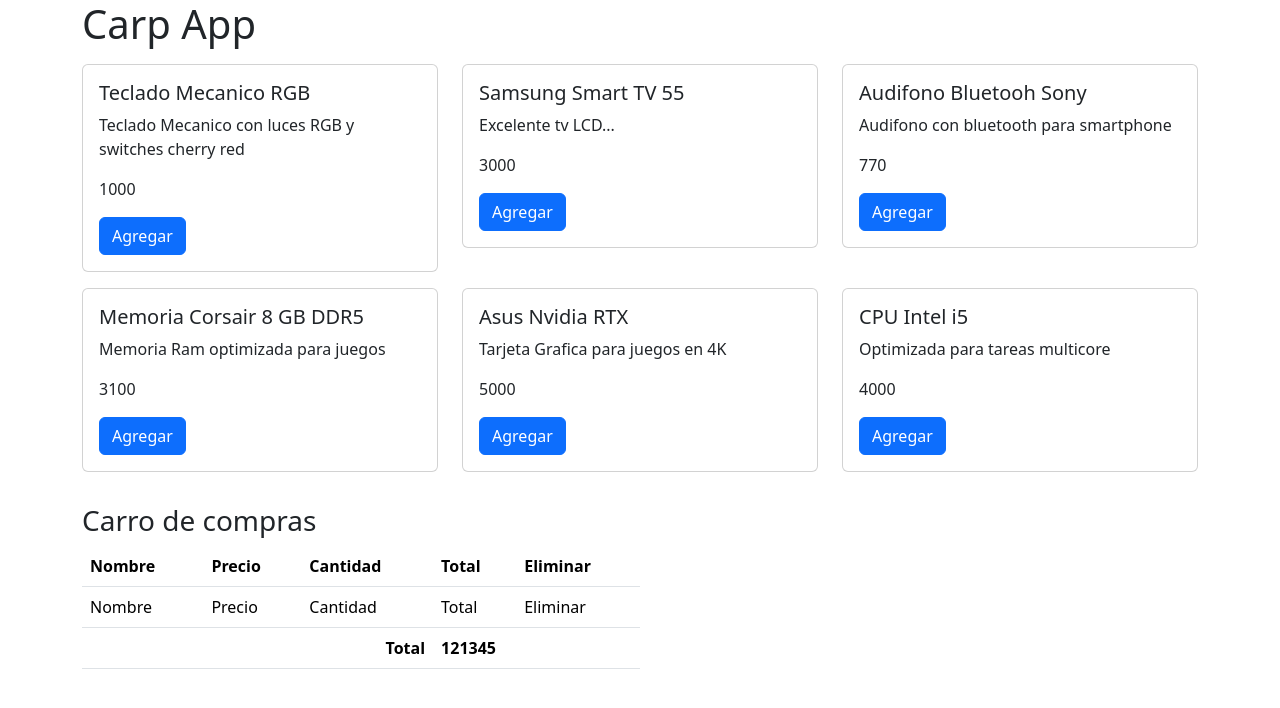
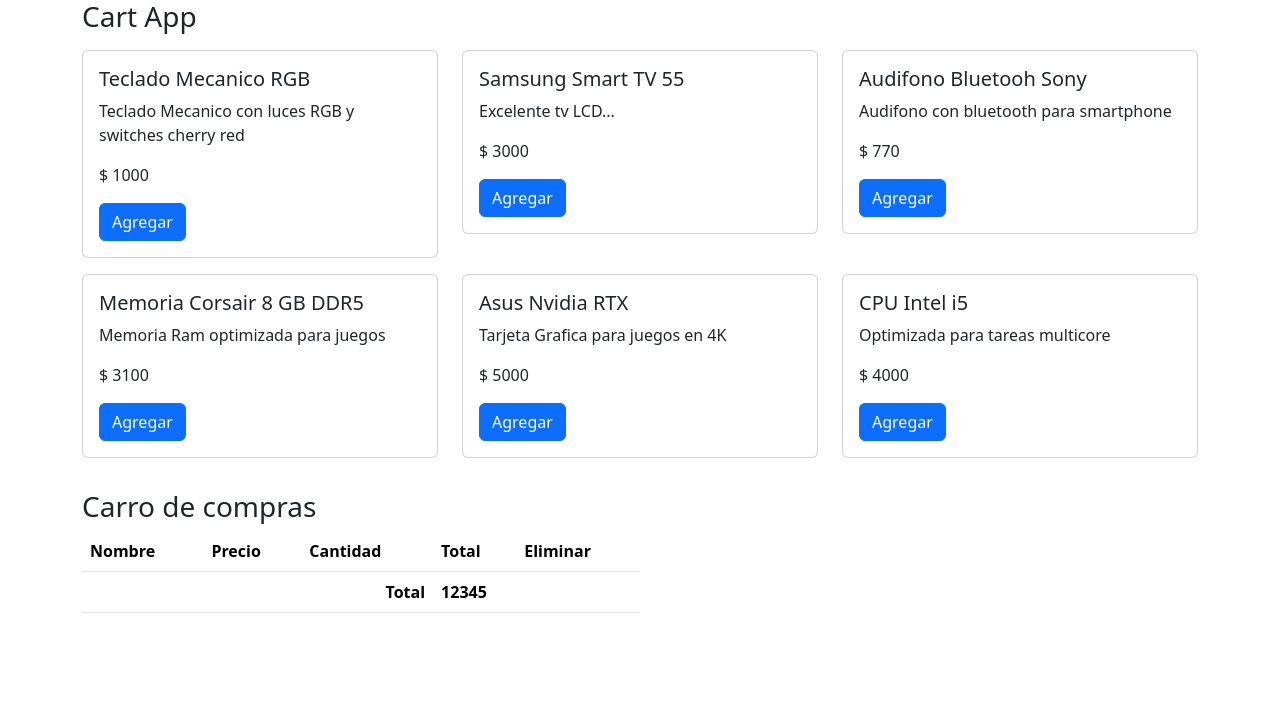
Before and after one commit to ivanacebo/react-fronted-and-spring-boot-backend, a React (Vite) app in the folder 5-cart-app/: page / in a window 1280 px wide. Shown: the top 708 px of the page. Built offline with nearby package versions, Linux system fonts and the light colour scheme.

Commit message:
funcion de añadir al carrito los productos

```diff
--- a/5-cart-app/src/CarpApp.jsx
+++ /dev/null
@@ -1,17 +0,0 @@
-import { CartView } from "./components/CartView";
-import { CatalogView } from "./components/CatalogView";
-
-export const CarpApp = () => {
-  return (
-    <>
-      <div className="container">
-        <h1>Carp App</h1>
-        <CatalogView />
-
-        <div className="my-4 w-50">
-          <CartView />
-        </div>
-      </div>
-    </>
-  );
-};
--- /dev/null
+++ b/5-cart-app/src/CartApp.jsx
@@ -0,0 +1,39 @@
+import { useState } from "react";
+import { CartView } from "./components/CartView";
+import { CatalogView } from "./components/CatalogView";
+
+const inititalCartItems = [
+  // {
+  //     product: {
+  //     },
+  //     quantity: 0,
+  //     total: 0
+  // }
+];
+
+export const CartApp = () => {
+  const [cartItems, setCartItems] = useState(inititalCartItems);
+
+  const handlerAddProductCart = (product) => {
+    setCartItems([
+      ...cartItems,
+      {
+        product,
+        quantity: 1,
+        total: product.price * 1,
+      },
+    ]);
+  };
+  return (
+    <>
+      <div className="container">
+        <h3>Cart App</h3>
+        <CatalogView handler={handlerAddProductCart} />
+
+        <div className="my-4 w-50">
+          <CartView items={cartItems} />
+        </div>
+      </div>
+    </>
+  );
+};
--- a/5-cart-app/src/components/CartView.jsx
+++ b/5-cart-app/src/components/CartView.jsx
@@ -1,8 +1,8 @@
-export const CartView = () => {
+export const CartView = ({ items }) => {
   return (
     <>
       <h3>Carro de compras</h3>
-      <table className="table table-hover table-triped">
+      <table className="table table-hover table-striped">
         <thead>
           <tr>
             <th>Nombre</th>
@@ -13,13 +13,15 @@
           </tr>
         </thead>
         <tbody>
-          <tr>
-            <td>Nombre</td>
-            <td>Precio</td>
-            <td>Cantidad</td>
-            <td>Total</td>
-            <td>Eliminar</td>
-          </tr>
+          {items.map((item) => (
+            <tr key={item.product.id}>
+              <td>{item.product.name}</td>
+              <td>{item.product.price}</td>
+              <td>{item.quantity}</td>
+              <td>{item.quantity * item.product.price}</td>
+              <td>eliminar</td>
+            </tr>
+          ))}
         </tbody>
         <tfoot>
           <tr>
@@ -27,7 +29,7 @@
               Total
             </td>
             <td colSpan="2" className="text-start fw-bold">
-              121345
+              12345
             </td>
           </tr>
         </tfoot>
--- a/5-cart-app/src/components/CatalogView.jsx
+++ b/5-cart-app/src/components/CatalogView.jsx
@@ -2,19 +2,20 @@
 import { getProducts } from "../services/productService";
 import { ProductCardView } from "./ProductCardView";
 
-export const CatalogView = ({}) => {
+export const CatalogView = ({ handler }) => {
   const [products, setProducts] = useState([]);
 
   useEffect(() => {
     setProducts(getProducts());
   }, []);
-
   return (
     <>
       <div className="row">
         {products.map((prod) => (
           <div className="col-4 my-2" key={prod.id}>
             <ProductCardView
+              handler={handler}
+              id={prod.id}
               name={prod.name}
               description={prod.description}
               price={prod.price}
--- a/5-cart-app/src/components/ProductCardView.jsx
+++ b/5-cart-app/src/components/ProductCardView.jsx
@@ -1,12 +1,21 @@
-export const ProductCardView = ({ name, description, price }) => {
+export const ProductCardView = ({ handler, id, name, description, price }) => {
+  const onAddProduct = (product) => {
+    console.log(product);
+    handler(product);
+  };
   return (
     <>
       <div className="card">
         <div className="card-body">
           <h5 className="card-title">{name}</h5>
           <p className="card-text">{description}</p>
-          <p className="card-text">{price}</p>
-          <button className="btn btn-primary">Agregar</button>
+          <p className="card-text">$ {price}</p>
+          <button
+            className="btn btn-primary"
+            onClick={() => onAddProduct({ id, name, description, price })}
+          >
+            Agregar
+          </button>
         </div>
       </div>
     </>
--- a/5-cart-app/src/main.jsx
+++ b/5-cart-app/src/main.jsx
@@ -1,9 +1,9 @@
-import { StrictMode } from 'react'
-import { createRoot } from 'react-dom/client'
-import { CarpApp } from './CarpApp'
+import { StrictMode } from "react";
+import { createRoot } from "react-dom/client";
+import { CartApp } from "./CartApp";
 
-createRoot(document.getElementById('root')).render(
+createRoot(document.getElementById("root")).render(
   <StrictMode>
-    <CarpApp />
-  </StrictMode>,
-)
+    <CartApp />
+  </StrictMode>
+);
```
